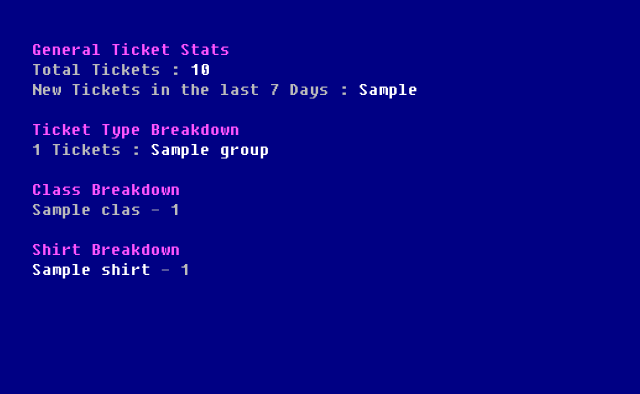
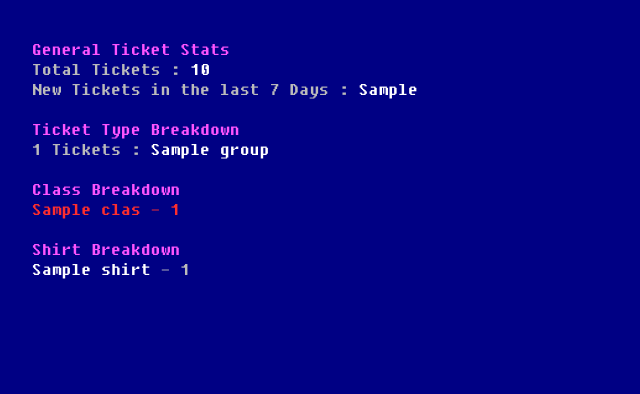
Before and after one commit to SteveMcGrath/Concord, a Flask app: template site/app/templates/stats/main.html in a window 1280 px wide. Shown: the part 20-414 px from the top of the page, without its empty margins (0-640 px from the left). Run offline with Flask 2, Linux system fonts and the light colour scheme; the template is opened without the code that fills it: most values are stand-ins (such as "Sample title", 1, 10 or a date in 2020); parts of the project's set-up code (start-up, migrations or seed data) failed here and were passed over; some libraries are stand-ins or nearby versions.

Commit message:
Update main.html

```diff
--- a/site/app/templates/stats/main.html
+++ b/site/app/templates/stats/main.html
@@ -17,9 +17,9 @@
 				{% if class[1] <= (config.CLASSES[class[2]]['seats'] - 5) %}
 					<li class="ok">
 				{% elif class[1] <= config.CLASSES[class[2]]['seats'] %}
-					<li class="warning">
+					<li class="stats-warn">
 				{% else %}
-					<li class="error">
+					<li class="stats-error">
 				{% endif %}
 				<strong></strong>{{ class[1] }}</strong> - {{ class[0] }}</li>
 			{% endfor %}
```
